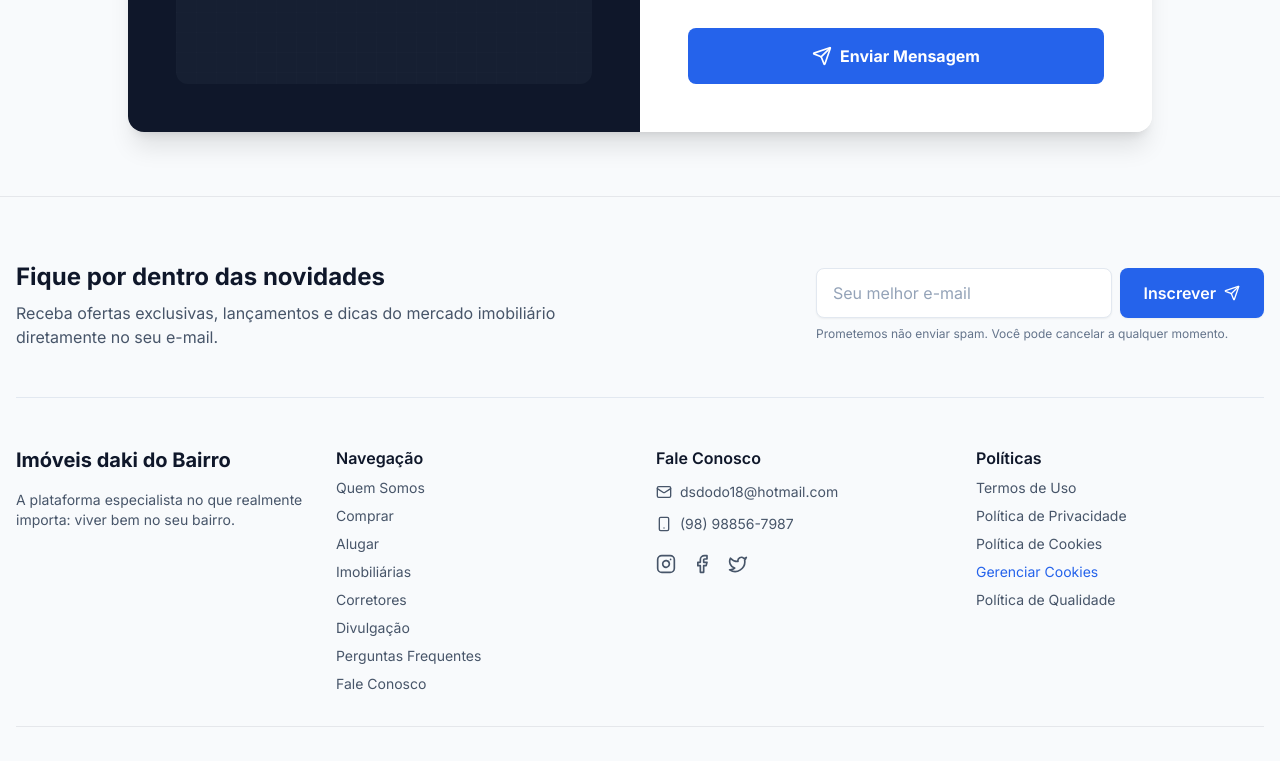
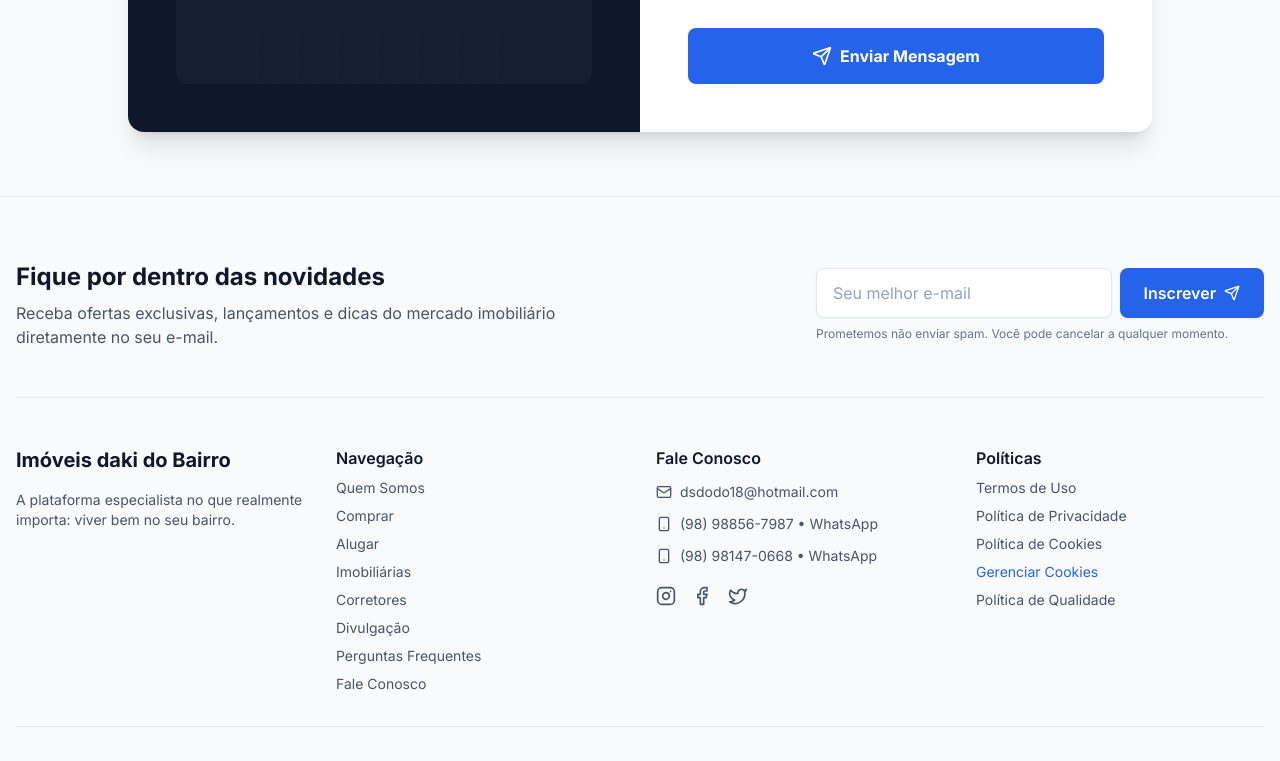
Before and after one commit to Dodo110371/imoveis-daki-do-bairro, a Next.js app: page /contato in a window 1280 px wide. Shown: the part 981-1742 px from the top of the page. Built offline with nearby package versions, Linux system fonts and the light colour scheme; no server answers.

Commit message:
feat:ajustar-segundo-telefone-e-rodape

```diff
--- a/components/Footer.tsx
+++ b/components/Footer.tsx
@@ -49,8 +49,14 @@ export function Footer() {
             </Link>
             <Link href="/contato" className="flex items-center gap-2 text-sm text-slate-600 hover:text-slate-900 transition-colors">
               <Smartphone className="h-4 w-4" />
-              <span>{siteConfig.contact.phone}</span>
+              <span>{siteConfig.contact.phone} • WhatsApp</span>
             </Link>
+            {siteConfig.contact.phone2 && (
+              <Link href="/contato" className="flex items-center gap-2 text-sm text-slate-600 hover:text-slate-900 transition-colors">
+                <Smartphone className="h-4 w-4" />
+                <span>{siteConfig.contact.phone2} • WhatsApp</span>
+              </Link>
+            )}
 
             <div className="flex gap-4 mt-2">
               <Link href={siteConfig.social.instagram} target="_blank" rel="noopener noreferrer" className="text-slate-600 hover:text-slate-900">
--- a/lib/site-config.ts
+++ b/lib/site-config.ts
@@ -4,7 +4,7 @@ export const siteConfig = {
   contact: {
     email: "dsdodo18@hotmail.com",
     phone: "(98) 98856-7987",
-    phone2: "(98) 99123-4567",
+    phone2: "(98) 98147-0668",
     address: "",
     cityState: "",
     mapsLink: ""
```
